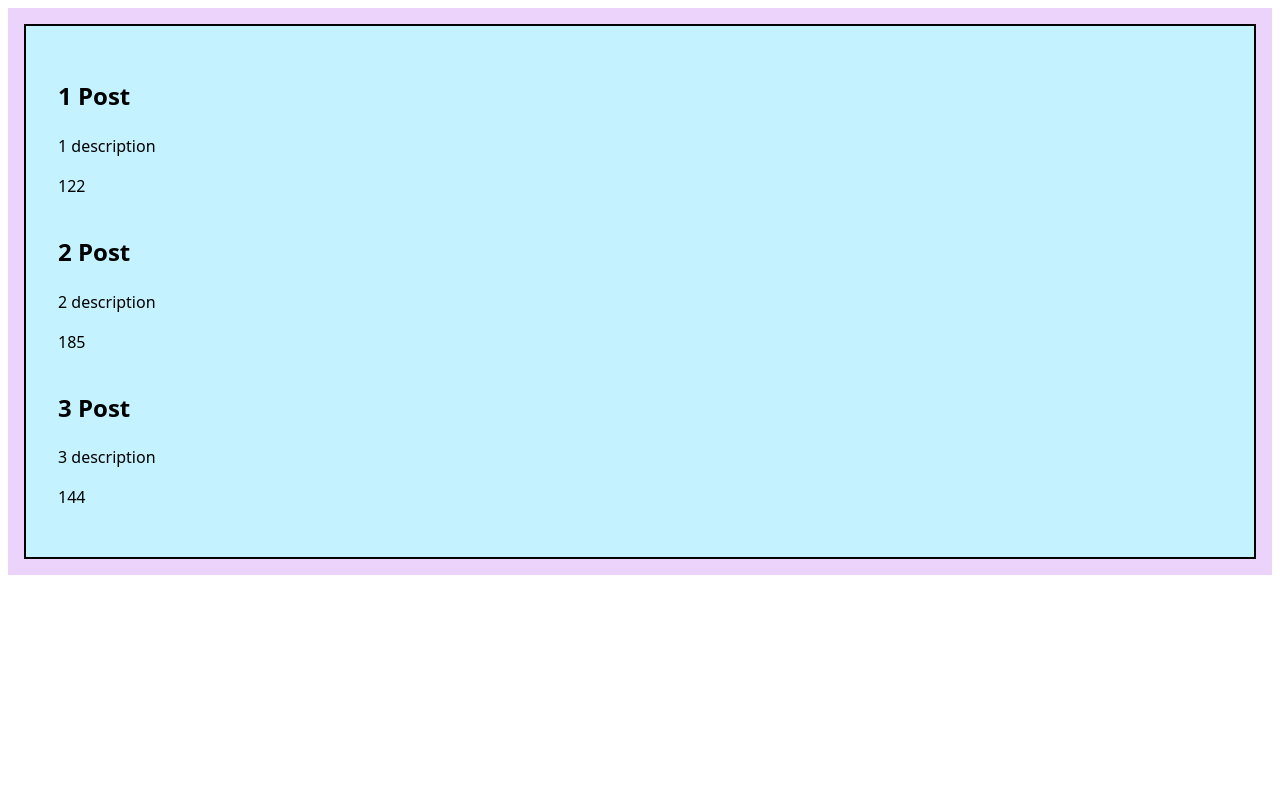
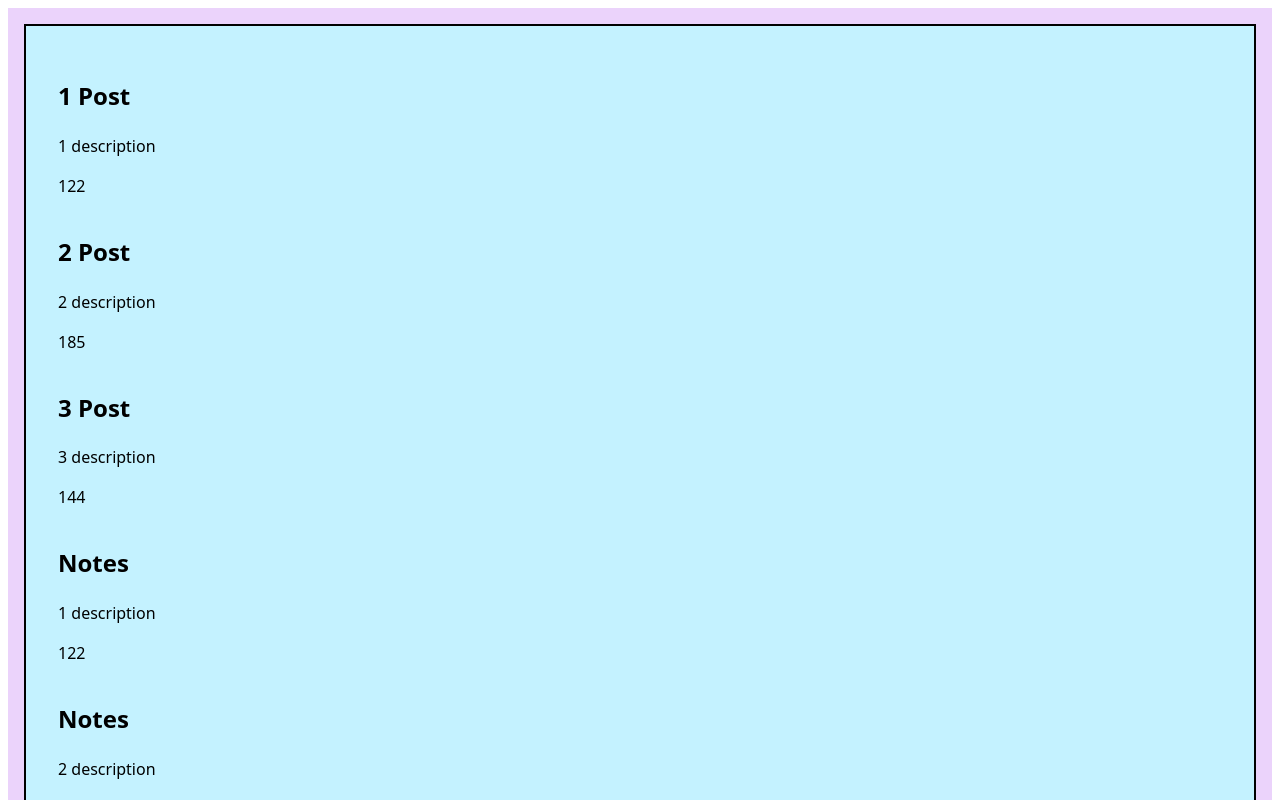
Before and after one commit to li-kravt/react-course, a React (Vite) app: page / in a window 1280 px wide. Shown: the top 800 px of the page. Built offline with nearby package versions, Linux system fonts and the light colour scheme.

Commit message:
repeat: props

```diff
--- a/src/App.jsx
+++ b/src/App.jsx
@@ -2,6 +2,7 @@
 import { useState } from 'react'
 import './index.css'
 import { Post } from './components/post'
+import { SectionPosts } from './components/SectionPosts'
 
 
 function App() {
@@ -25,16 +26,31 @@ function App() {
       views: 144
     }
   ])
+  const [posts2, setPosts2] = useState([
+    {
+      id: 1,
+      title: "Notes",
+      body: "1 description",
+      views: 122
+    },
+    {
+      id: 2,
+      title: "Notes",
+      body: "2 description",
+      views: 185
+    },
+    {
+      id: 3,
+      title: "Notes",
+      body: "3 description",
+      views: 144
+    }
+  ])
   console.log(posts)
 
   return (
     <div className='App'>
-
-      <div className='counters'>
-        {posts.map((item) => (
-          <Post key={item.id} title={item.title} views={item.views} body={item.body} />
-        ))}
-      </div>
+      <SectionPosts data={{ posts, posts2 }} />
     </div>
   )
 }
--- /dev/null
+++ b/src/components/SectionPosts.jsx
@@ -0,0 +1,17 @@
+import { Post } from "./post"
+
+export const SectionPosts = ({ data }) => {
+  console.log("data:", data)
+  return (
+    <>
+      <div className='counters'>
+        {data.posts.map((item) => (
+          <Post key={item.id} title={item.title} views={item.views} body={item.body} />
+        ))}
+        {data.posts2.map((item) => (
+          <Post key={item.id} title={item.title} views={item.views} body={item.body} />
+        ))}
+      </div>
+    </>
+  )
+}
```
